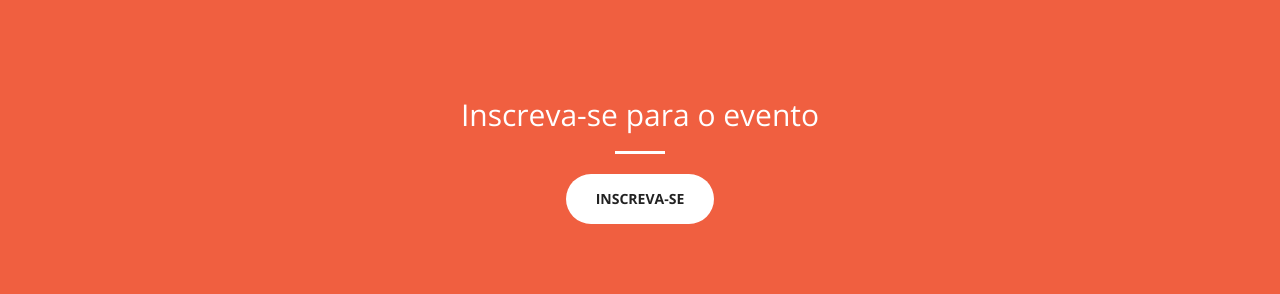
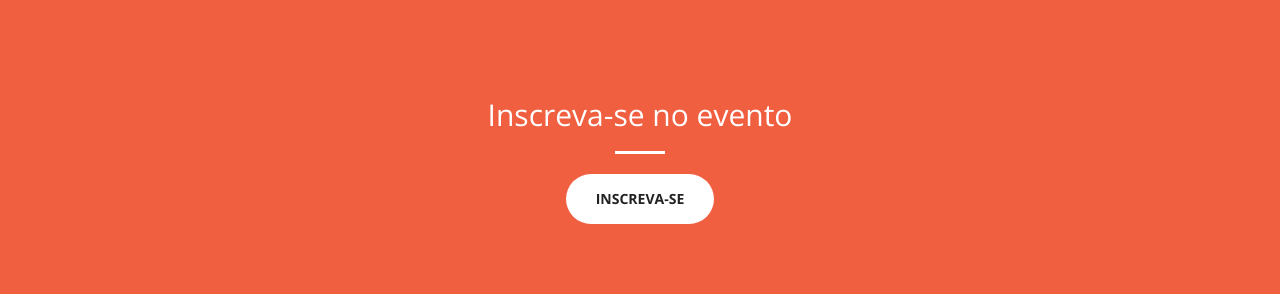
Before and after one commit to gustavolima/i9liberal, a Jekyll site: the page built from index.html, in a window 1280 px wide and 900 px high, scrolled down 736 px. Shown: the part 166-460 px from the top of the window. Built offline with Jekyll 4.4.1, drawn with Linux system fonts in a browser that asks for light colours.

Commit message:
copy fix

```diff
--- a/index.html
+++ b/index.html
@@ -40,7 +40,7 @@ image: /img/i9-logo.png
   <div class="container">
     <div class="row">
       <div class="col-lg-8 col-lg-offset-2 text-center">
-        <h2 class="section-heading">Inscreva-se para o evento</h2>
+        <h2 class="section-heading">Inscreva-se no evento</h2>
         <hr class="light">
         <!-- <p class="text-faded">Proporcionar ferramentas a indivíduos de todo o país que queiram desenvolver propostas e realizar ações a fim de efetivamente participar das decisões políticas locais, regionais e nacionais.
         </p> -->
```
